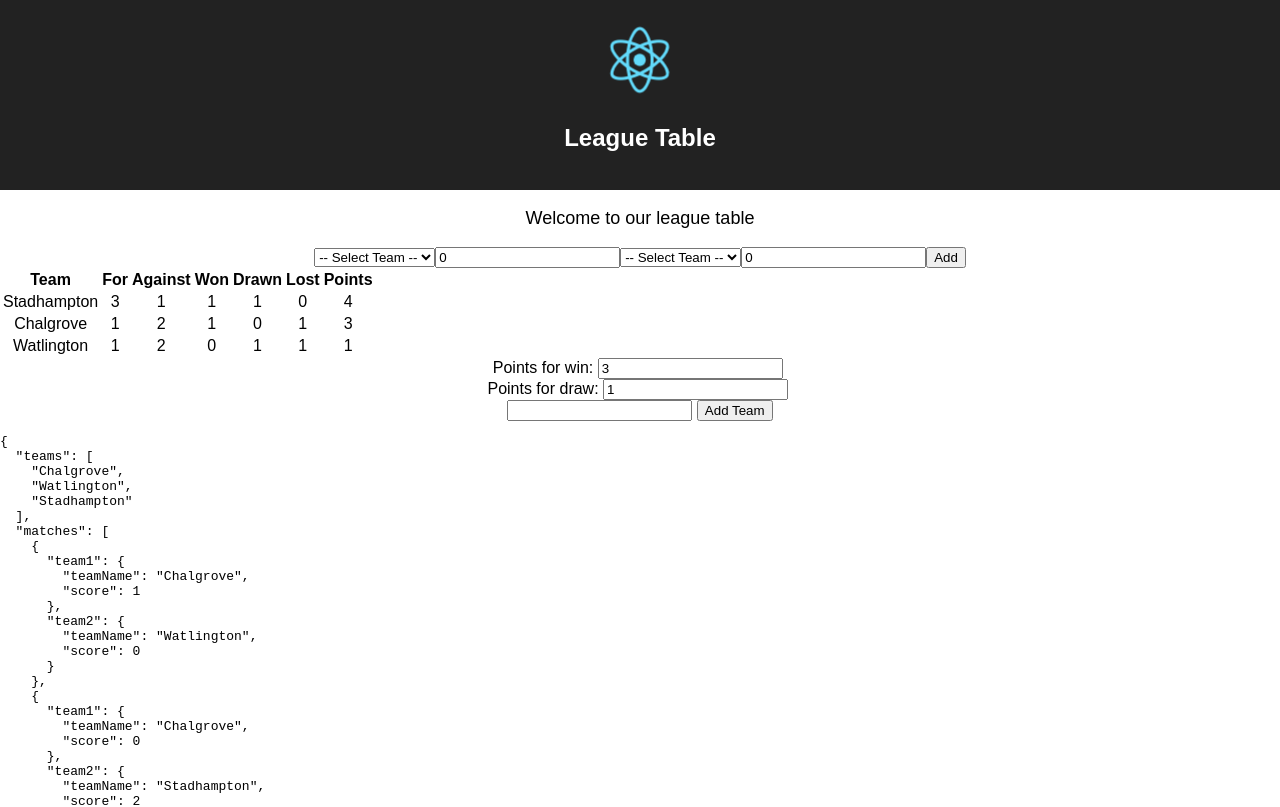
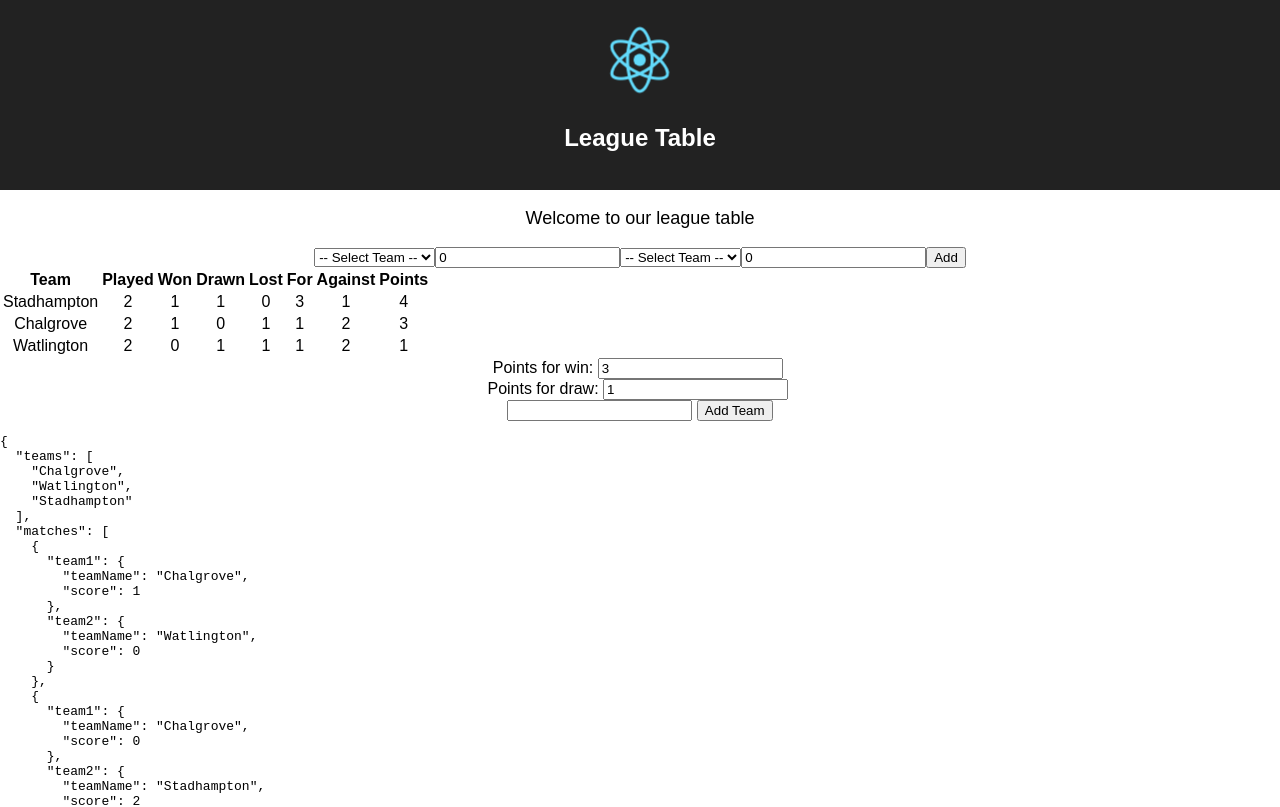
Before and after one commit to philoUK/reacthackday, a React (Create React App) app: page / in a window 1280 px wide. Shown: the top 807 px of the page. Built offline with nearby package versions, Linux system fonts and the light colour scheme; the HTML template or start-up script is replaced by a standard one.

Commit message:
Add played column

```diff
--- a/src/Components/LeagueRow.js
+++ b/src/Components/LeagueRow.js
@@ -2,15 +2,17 @@ import React from 'react'
 
 class LeagueRow extends React.Component{
     render(){
+        const result = this.props.result;
         return(
             <tr>
-                <td>{this.props.result.team}</td>
-                <td>{this.props.result.for}</td>
-                <td>{this.props.result.against}</td>
-                <td>{this.props.result.won}</td>
-                <td>{this.props.result.drawn}</td>
-                <td>{this.props.result.lost}</td>
-                <td>{this.props.result.points}</td>
+                <td>{result.team}</td>
+                <td>{result.played}</td>
+                <td>{result.won}</td>
+                <td>{result.drawn}</td>
+                <td>{result.lost}</td>
+                <td>{result.for}</td>
+                <td>{result.against}</td>
+                <td>{result.points}</td>
             </tr>
         )
     }
--- a/src/Components/ResultsTable.js
+++ b/src/Components/ResultsTable.js
@@ -22,11 +22,12 @@ class ResultsTable extends React.Component {
                     <thead>
                     <tr>
                         <th onClick={() => this.stringSort("team")}>Team</th>
-                        <th onClick={() => this.sort("for")}>For</th>
-                        <th onClick={() => this.sort("against")}>Against</th>
+                        <th onClick={() => this.sort("played")}>Played</th>
                         <th onClick={() => this.sort("won")}>Won</th>
                         <th onClick={() => this.sort("drawn")}>Drawn</th>
                         <th onClick={() => this.sort("lost")}>Lost</th>
+                        <th onClick={() => this.sort("for")}>For</th>
+                        <th onClick={() => this.sort("against")}>Against</th>
                         <th onClick={() => this.sort("points")}>Points</th>
                     </tr>
                     </thead>
--- a/src/Model/calculateResults.js
+++ b/src/Model/calculateResults.js
@@ -55,6 +55,7 @@ export default (matches, rules) => {
   for (let key in results) {
     let result = results[key];
     result.points = result.getPoints(rules);
+    result.played = result.won + result.drawn + result.lost;
     resultList.push(result);
   }
 
```
